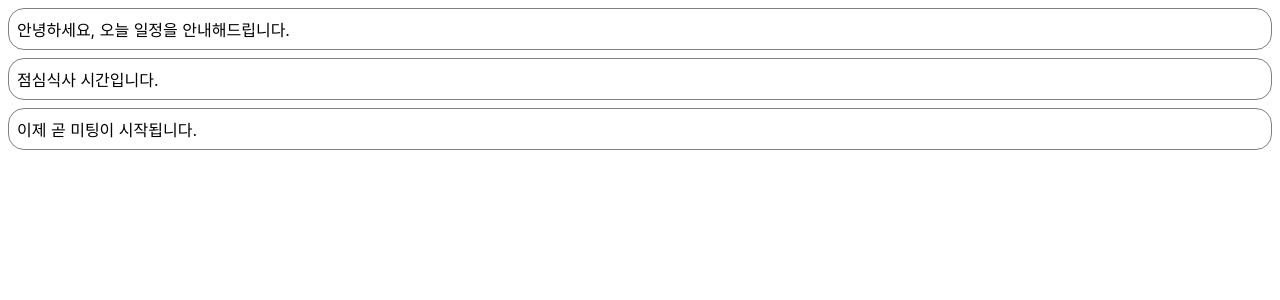
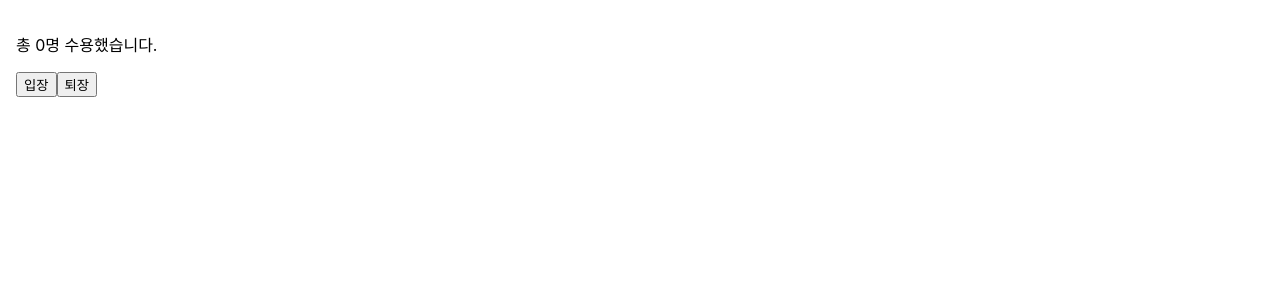
Before and after one commit to odungsang/23-react1, a React (Create React App) app: page / in a window 1280 px wide. Shown: the top 300 px of the page. Built offline with nearby package versions, Linux system fonts and the light colour scheme.

Commit message:
8주차 학습내용 정리

```diff
--- a/src/index.js
+++ b/src/index.js
@@ -13,7 +13,7 @@ import Accommodate from './chapter_07/Accommodate';
   const root = ReactDOM.createRoot(document.getElementById('root'));
   root.render(
     <React.StrictMode>
-      <NotificationList />
+      <Accommodate />
     </React.StrictMode>
   );
 
```
Also changed, not shown: 1 other file (tests, documents, lock files or other folders).
